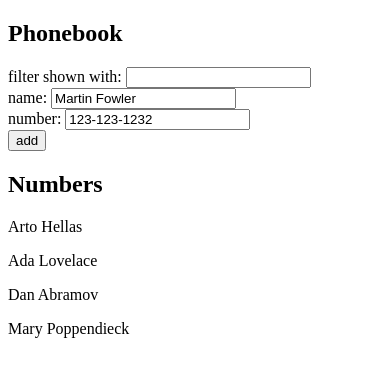
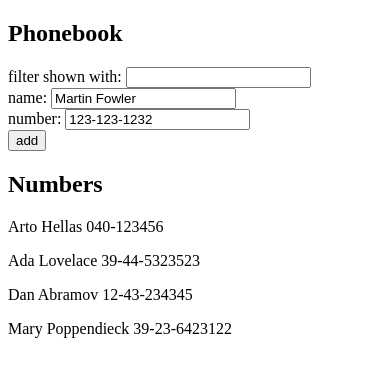
Before and after one commit to Edo90/FullStackCourse-Part2, a React (Create React App) app in the folder part2/the_phonebook/: page / in a window 390 px wide. Shown: the top 376 px of the page. Built offline with nearby package versions, Linux system fonts and the light colour scheme.

Commit message:
the phone book step4 bugfixed

```diff
--- a/part2/the_phonebook/src/App.js
+++ b/part2/the_phonebook/src/App.js
@@ -2,10 +2,10 @@ import React, { useState } from 'react'
 
 const App = () => {
   const [persons, setPersons] = useState([
-    { name: 'Arto Hellas', number: '040-123456' },
-    { name: 'Ada Lovelace', number: '39-44-5323523' },
-    { name: 'Dan Abramov', number: '12-43-234345' },
-    { name: 'Mary Poppendieck', number: '39-23-6423122' }
+    { name: 'Arto Hellas', phoneNumber: '040-123456' },
+    { name: 'Ada Lovelace', phoneNumber: '39-44-5323523' },
+    { name: 'Dan Abramov', phoneNumber: '12-43-234345' },
+    { name: 'Mary Poppendieck', phoneNumber: '39-23-6423122' }
   ])
   const [newName, setNewName] = useState('Martin Fowler')
 
@@ -48,13 +48,8 @@ const App = () => {
   }
 
   const getPeopleFiltered = () => {
-    if (filterName.trim().length > 0) {
-      const peopleFiltered = persons.filter(person => person.name.toLowerCase().includes(filterName.toLowerCase()))
-      return peopleFiltered.map(person => <p key={person.name}><span>{person.name}</span> <span>{person.phoneNumber}</span></p>)
-    }
-    else {
-      return persons.map(person => <p key={person.name}>{person.name} <span>{person.phoneNumber}</span></p>)
-    }
+    const peopleFiltered = persons.filter(person => person.name.toLowerCase().includes(filterName.toLowerCase()))
+    return peopleFiltered.map(person => <p key={person.name}><span>{person.name}</span> <span>{person.phoneNumber}</span></p>)
   }
 
   const isNewNameAdded = ({ newName }) => {
```
